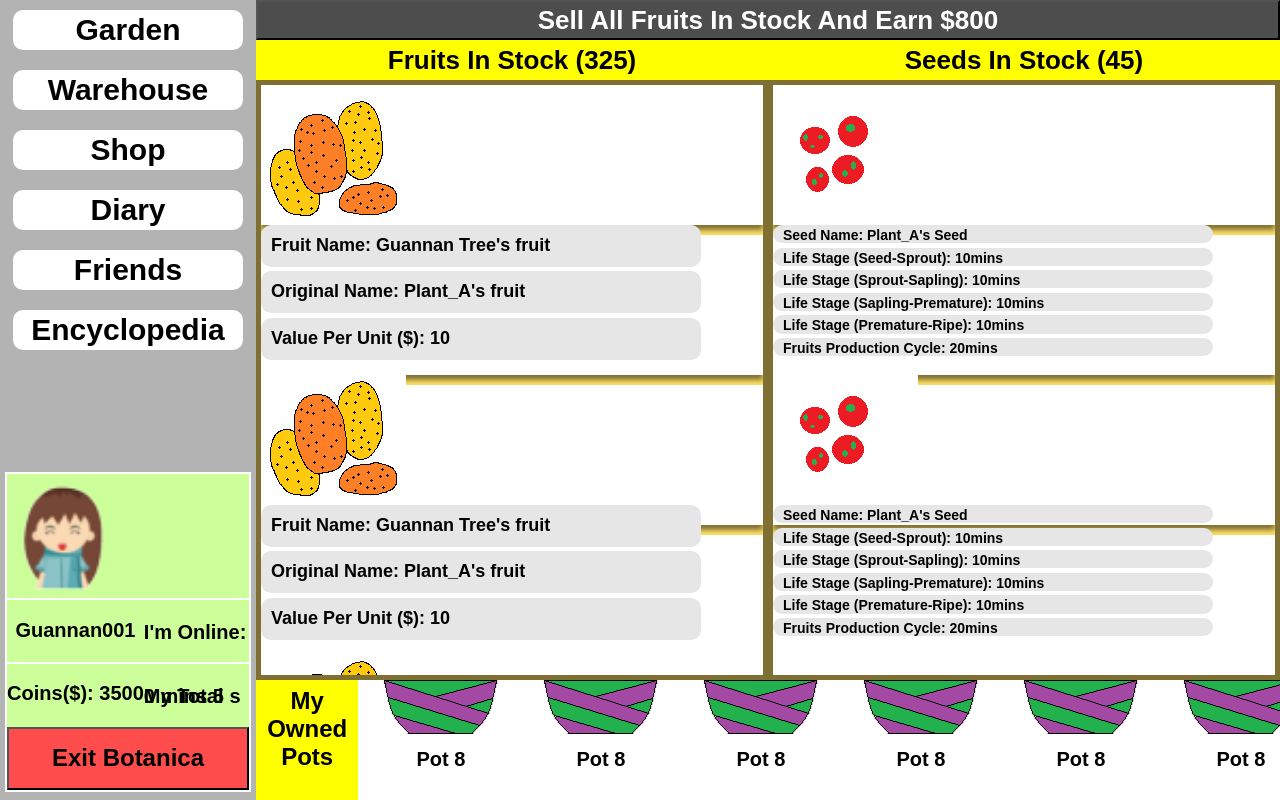
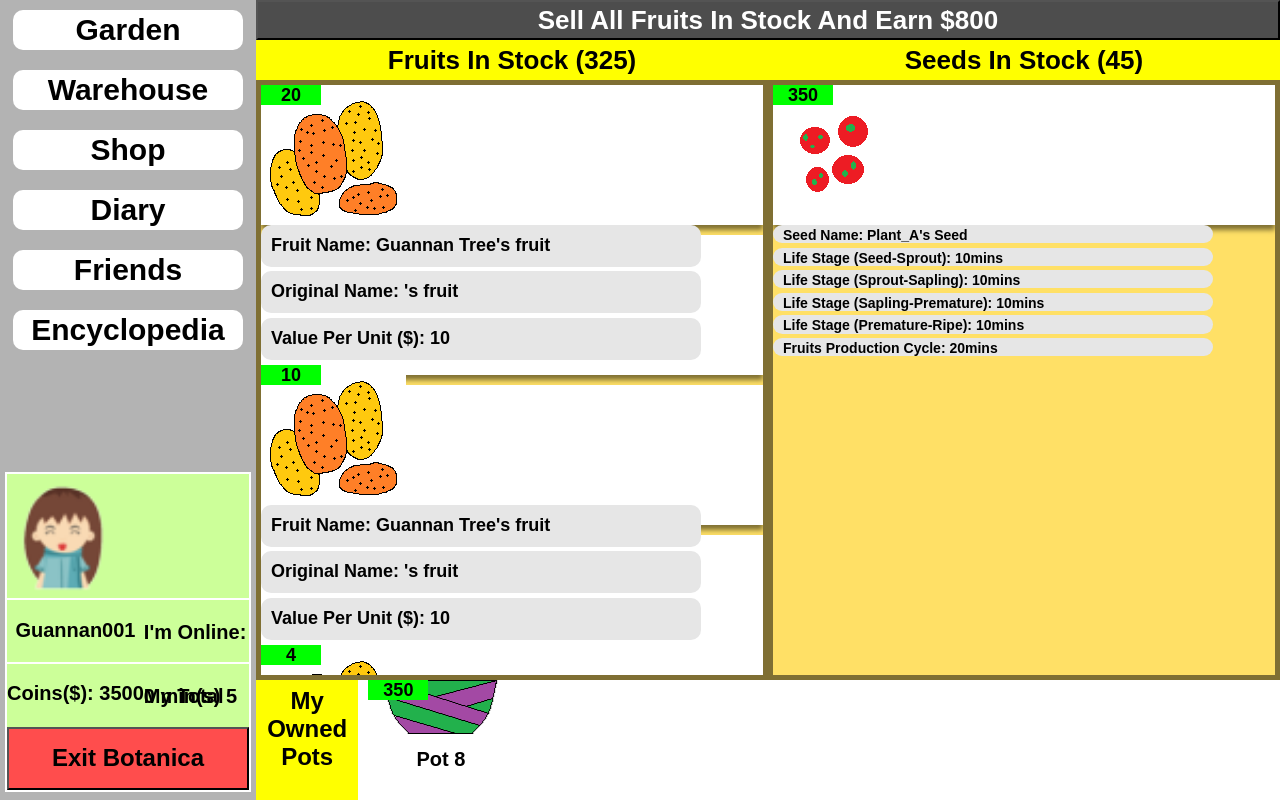
Before and after one commit to glv1at118/botanica-client, a React (Create React App) app: page /playground/warehouse in a window 1280 px wide. Built offline with nearby package versions, Linux system fonts and the light colour scheme.

Commit message:
I think it's better to use an array for the plantPreset and potPreset, as well as user owned plants things in the redux store. This is better for iteration in the <li> mapping. I can use the index in the array to locate a certain plant or pot, and retrieve information

```diff
--- a/src/components/UserBoard.jsx
+++ b/src/components/UserBoard.jsx
@@ -42,7 +42,7 @@ export default class UserBoard extends React.Component {
                         <section id="userSec1_right_down">Coins($): {reduxStore.getState().userData.ownedCoins}</section>
                     </section>
                 </section>
-                <section id="userSec2">I'm Online: {this.state.onlineMinutes} mins {this.state.onlineSeconds} s</section>
+                <section id="userSec2">I'm Online: {this.state.onlineMinutes} min(s) {this.state.onlineSeconds} s</section>
                 <section id="userSec3">My Total Diaries: {reduxStore.getState().userData.diaryList.length}</section>
                 <section id="userSec4">
                     <button>Exit Botanica</button>
--- a/src/styles/warehouse.css
+++ b/src/styles/warehouse.css
@@ -57,6 +57,20 @@
     width: 145px;
     height: 140px;
     float: left;
+    position: relative;
+}
+
+.warehouse .placeholder .leftHouse li .child1 .count, .warehouse .placeholder .rightHouse li .child1 .count {
+    position: absolute;
+    top: 0px;
+    left: 0px;
+    width: 60px;
+    height: 20px;
+    background-color: #00ff00;
+    font-weight: 700;
+    font-size: 18px;
+    text-align: center;
+    overflow: hidden;
 }
 
 .warehouse .placeholder .leftHouse li .child2, .warehouse .placeholder .rightHouse li .child2 {
@@ -143,11 +157,13 @@
 }
 
 #ownedPot ul li {
+    position: relative;
     width: 145px;
     height: 100%;
     margin-right: 5px;
     margin-left: 10px;
-    /* float: left; */ /* Not effective */
+    /* float: left; */
+    /* Not effective */
     /* need to set the ul's li items to display horizontally and scroll horizontally.
     So here need to set the son li to display: inline-block. float:left cannot be used on son. If using float then the
     inline-block will lose effect, then all the li(s) will never display horizontally. Messy thing!!! */
@@ -166,3 +182,17 @@
     text-align: center;
     line-height: 30px;
 }
+
+#ownedPot ul li .count {
+    position: absolute;
+    top: 0px;
+    left: 0px;
+    width: 60px;
+    height: 20px;
+    background-color: #00ff00;
+    font-weight: 700;
+    font-size: 18px;
+    text-align: center;
+    overflow: hidden;
+    line-height: 20px;
+}
--- a/src/views/Warehouse.jsx
+++ b/src/views/Warehouse.jsx
@@ -1,8 +1,110 @@
 import React from 'react';
 import '../styles/warehouse.css';
+import { reduxStore } from '../redux/store.js';
+
+import fruitPath0 from '../assets/plant/plant_A_fruit.png';
+import fruitPath1 from '../assets/plant/plant_B_fruit.png';
+import fruitPath2 from '../assets/plant/plant_C_fruit.png';
+import fruitPath3 from '../assets/plant/plant_D_fruit.png';
+import fruitPath4 from '../assets/plant/plant_E_fruit.png';
+import fruitPath5 from '../assets/plant/plant_F_fruit.png';
+import fruitPath6 from '../assets/plant/plant_G_fruit.png';
+import fruitPath7 from '../assets/plant/plant_H_fruit.png';
+import fruitPath8 from '../assets/plant/plant_I_fruit.png';
+import fruitPath9 from '../assets/plant/plant_J_fruit.png';
+import fruitPath10 from '../assets/plant/plant_K_fruit.png';
+import fruitPath11 from '../assets/plant/plant_L_fruit.png';
+import fruitPath12 from '../assets/plant/plant_M_fruit.png';
+import fruitPath13 from '../assets/plant/plant_N_fruit.png';
+import fruitPath14 from '../assets/plant/plant_O_fruit.png';
+import fruitPath15 from '../assets/plant/plant_P_fruit.png';
+
+import seedPath0 from '../assets/plant/plant_A_seed.png';
+import seedPath1 from '../assets/plant/plant_B_seed.png';
+import seedPath2 from '../assets/plant/plant_C_seed.png';
+import seedPath3 from '../assets/plant/plant_D_seed.png';
+import seedPath4 from '../assets/plant/plant_E_seed.png';
+import seedPath5 from '../assets/plant/plant_F_seed.png';
+import seedPath6 from '../assets/plant/plant_G_seed.png';
+import seedPath7 from '../assets/plant/plant_H_seed.png';
+import seedPath8 from '../assets/plant/plant_I_seed.png';
+import seedPath9 from '../assets/plant/plant_J_seed.png';
+import seedPath10 from '../assets/plant/plant_K_seed.png';
+import seedPath11 from '../assets/plant/plant_L_seed.png';
+import seedPath12 from '../assets/plant/plant_M_seed.png';
+import seedPath13 from '../assets/plant/plant_N_seed.png';
+import seedPath14 from '../assets/plant/plant_O_seed.png';
+import seedPath15 from '../assets/plant/plant_P_seed.png';
+
+import potPath0 from '../assets/pot/pot0.png';
+import potPath1 from '../assets/pot/pot1.png';
+import potPath2 from '../assets/pot/pot2.png';
+import potPath3 from '../assets/pot/pot3.png';
+import potPath4 from '../assets/pot/pot4.png';
+import potPath5 from '../assets/pot/pot5.png';
+import potPath6 from '../assets/pot/pot6.png';
+import potPath7 from '../assets/pot/pot7.png';
+import potPath8 from '../assets/pot/pot8.png';
+import potPath9 from '../assets/pot/pot9.png';
 
 export default class Warehouse extends React.Component {
+    constructor(props) {
+        super(props);
+    }
     render() {
+        let ownedSeeds = reduxStore.getState().userData.ownedSeeds;
+        let ownedPots = reduxStore.getState().userData.ownedPots;
+        let ownedFruits = reduxStore.getState().userData.ownedFruits;
+        let plantPresets = reduxStore.getState().plantPresets;
+        let potPresets = reduxStore.getState().potPresets;
+        let fruitPathObj = {
+            fruitPath0,
+            fruitPath1,
+            fruitPath2,
+            fruitPath3,
+            fruitPath4,
+            fruitPath5,
+            fruitPath6,
+            fruitPath7,
+            fruitPath8,
+            fruitPath9,
+            fruitPath10,
+            fruitPath11,
+            fruitPath12,
+            fruitPath13,
+            fruitPath14,
+            fruitPath15
+        };
+        let seedPathObj = {
+            seedPath0,
+            seedPath1,
+            seedPath2,
+            seedPath3,
+            seedPath4,
+            seedPath5,
+            seedPath6,
+            seedPath7,
+            seedPath8,
+            seedPath9,
+            seedPath10,
+            seedPath11,
+            seedPath12,
+            seedPath13,
+            seedPath14,
+            seedPath15
+        };
+        let potPathObj = {
+            potPath0,
+            potPath1,
+            potPath2,
+            potPath3,
+            potPath4,
+            potPath5,
+            potPath6,
+            potPath7,
+            potPath8,
+            potPath9
+        };
         return (
             <div className="warehouse">
                 <div className="summaryBar">
@@ -14,81 +116,40 @@ export default class Warehouse extends React.Component {
                 </div>
                 <div className="placeholder">
                     <ul className="leftHouse">
-                        <li>
+                        {
+                            ownedFruits.map((item, index) => {
+                                return (
+                                    <li key={index}>
+                                        <div className="child1">
+                                            <img alt="" src={require('../assets/plant/plant_M_fruit.png')} />
+                                            <div className="count">{item}</div>
+                                        </div>
+                                        <div className="child2">
+                                            <div>Fruit Name: Guannan Tree's fruit</div>
+                                            <div>Original Name: {plantPresets[index]}'s fruit</div>
+                                            <div>Value Per Unit ($): 10</div>
+                                        </div>
+                                    </li>
+                                );
+                            })
+                        }
+                        {/* <li>
                             <div className="child1">
                                 <img alt="" src={require('../assets/plant/plant_M_fruit.png')} />
+                                <div className="count">350</div>
                             </div>
                             <div className="child2">
                                 <div>Fruit Name: Guannan Tree's fruit</div>
                                 <div>Original Name: Plant_A's fruit</div>
                                 <div>Value Per Unit ($): 10</div>
                             </div>
-                        </li>
-                        <li>
-                            <div className="child1">
-                                <img alt="" src={require('../assets/plant/plant_M_fruit.png')} />
-                            </div>
-                            <div className="child2">
-                                <div>Fruit Name: Guannan Tree's fruit</div>
-                                <div>Original Name: Plant_A's fruit</div>
-                                <div>Value Per Unit ($): 10</div>
-                            </div>
-                        </li>
-                        <li>
-                            <div className="child1">
-                                <img alt="" src={require('../assets/plant/plant_M_fruit.png')} />
-                            </div>
-                            <div className="child2">
-                                <div>Fruit Name: Guannan Tree's fruit</div>
-                                <div>Original Name: Plant_A's fruit</div>
-                                <div>Value Per Unit ($): 10</div>
-                            </div>
-                        </li>
-                        <li>
-                            <div className="child1">
-                                <img alt="" src={require('../assets/plant/plant_M_fruit.png')} />
-                            </div>
-                            <div className="child2">
-                                <div>Fruit Name: Guannan Tree's fruit</div>
-                                <div>Original Name: Plant_A's fruit</div>
-                                <div>Value Per Unit ($): 10</div>
-                            </div>
-                        </li>
-                        <li>
-                            <div className="child1">
-                                <img alt="" src={require('../assets/plant/plant_M_fruit.png')} />
-                            </div>
-                            <div className="child2">
-                                <div>Fruit Name: Guannan Tree's fruit</div>
-                                <div>Original Name: Plant_A's fruit</div>
-                                <div>Value Per Unit ($): 10</div>
-                            </div>
-                        </li>
-                        <li>
-                            <div className="child1">
-                                <img alt="" src={require('../assets/plant/plant_M_fruit.png')} />
-                            </div>
-                            <div className="child2">
-                                <div>Fruit Name: Guannan Tree's fruit</div>
-                                <div>Original Name: Plant_A's fruit</div>
-                                <div>Value Per Unit ($): 10</div>
-                            </div>
-                        </li>
-                        <li>
-                            <div className="child1">
-                                <img alt="" src={require('../assets/plant/plant_M_fruit.png')} />
-                            </div>
-                            <div className="child2">
-                                <div>Fruit Name: Guannan Tree's fruit</div>
-                                <div>Original Name: Plant_A's fruit</div>
-                                <div>Value Per Unit ($): 10</div>
-                            </div>
-                        </li>
+                        </li> */}
                     </ul>
                     <ul className="rightHouse">
                         <li>
                             <div className="child1">
                                 <img alt="" src={require('../assets/plant/plant_M_seed.png')} />
+                                <div className="count">350</div>
                             </div>
                             <div className="child2">
                                 <div>Seed Name: Plant_A's Seed</div>
@@ -99,84 +160,6 @@ export default class Warehouse extends React.Component {
                                 <div>Fruits Production Cycle: 20mins</div>
                             </div>
                         </li>
-                        <li>
-                            <div className="child1">
-                                <img alt="" src={require('../assets/plant/plant_M_seed.png')} />
-                            </div>
-                            <div className="child2">
-                                <div>Seed Name: Plant_A's Seed</div>
-                                <div>Life Stage (Seed-Sprout): 10mins</div>
-                                <div>Life Stage (Sprout-Sapling): 10mins</div>
-                                <div>Life Stage (Sapling-Premature): 10mins</div>
-                                <div>Life Stage (Premature-Ripe): 10mins</div>
-                                <div>Fruits Production Cycle: 20mins</div>
-                            </div>
-                        </li>
-                        <li>
-                            <div className="child1">
-                                <img alt="" src={require('../assets/plant/plant_M_seed.png')} />
-                            </div>
-                            <div className="child2">
-                                <div>Seed Name: Plant_A's Seed</div>
-                                <div>Life Stage (Seed-Sprout): 10mins</div>
-                                <div>Life Stage (Sprout-Sapling): 10mins</div>
-                                <div>Life Stage (Sapling-Premature): 10mins</div>
-                                <div>Life Stage (Premature-Ripe): 10mins</div>
-                                <div>Fruits Production Cycle: 20mins</div>
-                            </div>
-                        </li>
-                        <li>
-                            <div className="child1">
-                                <img alt="" src={require('../assets/plant/plant_M_seed.png')} />
-                            </div>
-                            <div className="child2">
-                                <div>Seed Name: Plant_A's Seed</div>
-                                <div>Life Stage (Seed-Sprout): 10mins</div>
-                                <div>Life Stage (Sprout-Sapling): 10mins</div>
-                                <div>Life Stage (Sapling-Premature): 10mins</div>
-                                <div>Life Stage (Premature-Ripe): 10mins</div>
-                                <div>Fruits Production Cycle: 20mins</div>
-                            </div>
-                        </li>
-                        <li>
-                            <div className="child1">
-                                <img alt="" src={require('../assets/plant/plant_M_seed.png')} />
-                            </div>
-                            <div className="child2">
-                                <div>Seed Name: Plant_A's Seed</div>
-                                <div>Life Stage (Seed-Sprout): 10mins</div>
-                                <div>Life Stage (Sprout-Sapling): 10mins</div>
-                                <div>Life Stage (Sapling-Premature): 10mins</div>
-                                <div>Life Stage (Premature-Ripe): 10mins</div>
-                                <div>Fruits Production Cycle: 20mins</div>
-                            </div>
-                        </li>
-                        <li>
-                            <div className="child1">
-                                <img alt="" src={require('../assets/plant/plant_M_seed.png')} />
-                            </div>
-                            <div className="child2">
-                                <div>Seed Name: Plant_A's Seed</div>
-                                <div>Life Stage (Seed-Sprout): 10mins</div>
-                                <div>Life Stage (Sprout-Sapling): 10mins</div>
-                                <div>Life Stage (Sapling-Premature): 10mins</div>
-                                <div>Life Stage (Premature-Ripe): 10mins</div>
-                                <div>Fruits Production Cycle: 20mins</div>
-                            </div>
-                        </li>
-                        <li>
-                            <div className="child1">
-                                <img alt="" src={require('../assets/plant/plant_M_seed.png')} />
-                            </div>
-                            <div className="child2">
-                                <div>Seed Name: Plant_A's Seed</div>
-                                <div>Life Stage (Seed->Sprout): 10mins</div>
-                                <div>Life Stage (Sprout->Sapling): 10mins</div>
-                                <div>Life Stage (Sapling->Premature): 10mins</div>
-                                <div>Life Stage (Premature->Ripe): 10mins</div>
-                                <div>Fruits Production (Every): 20mins</div>
-                            </div>
-                        </li>
                     </ul>
                 </div>
                 <div id="ownedPot">
@@ -185,50 +168,7 @@ export default class Warehouse extends React.Component {
                         <li>
                             <img alt="" src={require('../assets/pot/pot8.png')} />
                             <div className="ownedPotDesc">Pot 8</div>
-                        </li>
-                        <li>
-                            <img alt="" src={require('../assets/pot/pot8.png')} />
-                            <div className="ownedPotDesc">Pot 8</div>
-                        </li>
-                        <li>
-                            <img alt="" src={require('../assets/pot/pot8.png')} />
-                            <div className="ownedPotDesc">Pot 8</div>
-                        </li>
-                        <li>
-                            <img alt="" src={require('../assets/pot/pot8.png')} />
-                            <div className="ownedPotDesc">Pot 8</div>
-                        </li>
-                        <li>
-                            <img alt="" src={require('../assets/pot/pot8.png')} />
-                            <div className="ownedPotDesc">Pot 8</div>
-                        </li>
-                        <li>
-                            <img alt="" src={require('../assets/pot/pot8.png')} />
-                            <div className="ownedPotDesc">Pot 8</div>
-                        </li>
-                        <li>
-                            <img alt="" src={require('../assets/pot/pot8.png')} />
-                            <div className="ownedPotDesc">Pot 8</div>
-                        </li>
-                        <li>
-                            <img alt="" src={require('../assets/pot/pot8.png')} />
-                            <div className="ownedPotDesc">Pot 8</div>
-                        </li>
-                        <li>
-                            <img alt="" src={require('../assets/pot/pot8.png')} />
-                            <div className="ownedPotDesc">Pot 8</div>
-                        </li>
-                        <li>
-                            <img alt="" src={require('../assets/pot/pot8.png')} />
-                            <div className="ownedPotDesc">Pot 8</div>
-                        </li>
-                        <li>
-                            <img alt="" src={require('../assets/pot/pot8.png')} />
-                            <div className="ownedPotDesc">Pot 8</div>
-                        </li>
-                        <li>
-                            <img alt="" src={require('../assets/pot/pot8.png')} />
-                            <div className="ownedPotDesc">Pot 8</div>
+                            <div className="count">350</div>
                         </li>
                     </ul>
                 </div>
```
Also changed, not shown: src/redux/initialState.js (+9 -0 lines).
